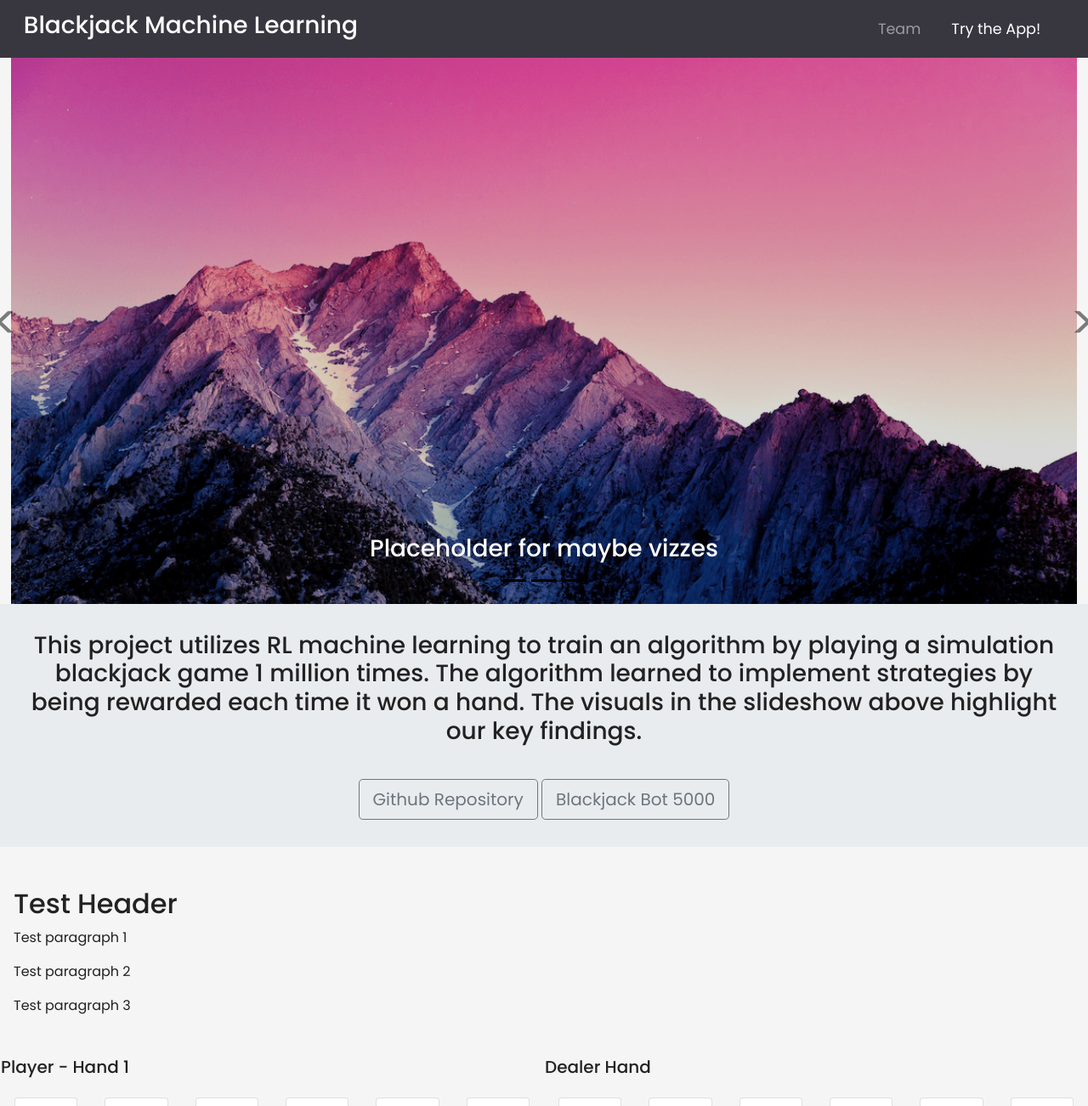
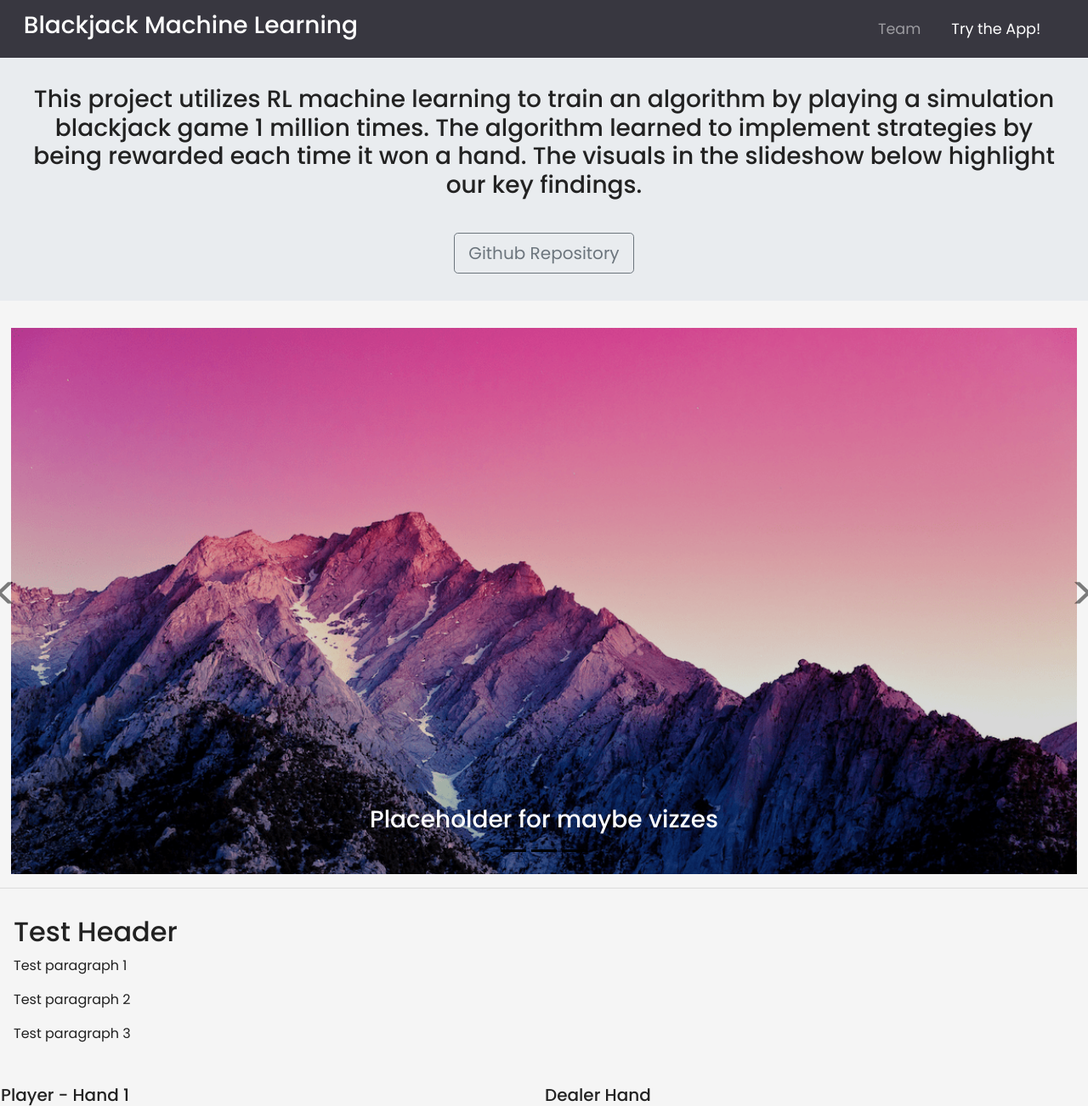
Before and after one commit to Austin-Potts/Blackjackbot5000, a Flask app: page / in a window 1280 px wide. Shown: the top 1302 px of the page at 85% size. Run offline with Flask 2, Linux system fonts and the light colour scheme; parts of the project's set-up code (start-up, migrations or seed data) failed here and were passed over; some libraries are stand-ins or nearby versions.

Commit message:
layout update

```diff
--- a/templates/index.html
+++ b/templates/index.html
@@ -34,6 +34,22 @@
 			</div>
 		</div>
 	</nav>
+
+		<!--- Jumbotron -->
+		<div class="container-fluid">
+			<div class="row jumbotron">
+				<div class="col-xs-12 col-sm-12 col-md-12 col-lg-12 col-xl-12 text-center">
+					<h3>This project utilizes RL machine learning to train an algorithm
+						by playing a simulation blackjack game 1 million times. The algorithm learned to implement
+						strategies by being rewarded each time it won a hand. The visuals in the slideshow below highlight our key findings. </h3>
+				</div>
+				<div class="col-12 text-center">
+						<a href="https://github.com/Austin-Potts/Blackjackbot5000" target="_blank"><button type="button"
+							class="btn btn-outline-secondary btn-lg text-center">Github Repository</button></a>
+
+				</div>
+			</div>
+		</div>
 
 
 	<!--- Carousel -->
@@ -134,23 +150,8 @@
 				<span class="sr-only">Next</span>
 			  </a>
 	</div>
+	<hr class="hr-100">
 
-		<!--- Jumbotron -->
-	<div class="container-fluid">
-		<div class="row jumbotron">
-			<div class="col-xs-12 col-sm-12 col-md-12 col-lg-12 col-xl-12 text-center">
-				<h3>This project utilizes RL machine learning to train an algorithm
-					by playing a simulation blackjack game 1 million times. The algorithm learned to implement
-					strategies by being rewarded each time it won a hand. The visuals in the slideshow above highlight our key findings. </h3>
-			</div>
-			<div class="col-12 text-center">
-					<a href="https://github.com/Austin-Potts/BlackjackMachineLearning" target="_blank"><button type="button"
-						class="btn btn-outline-secondary btn-lg text-center">Github Repository</button></a>
-					<a href="#"><button type="button"
-						class="btn btn-outline-secondary btn-lg text-center">Blackjack Bot 5000</button></a>
-			</div>
-		</div>
-	</div>
 
 	<!--Columns/main body-->
 	<div class = "container-fluid padding">
@@ -432,7 +433,7 @@
 						alt="profile picture">
 					<div class="card-body">
 						<h4 class="card-title">Shane Gatenby</h4>
-						<p class="card-text">Data Analyst with several years of industry experience. </p>
+						<p class="card-text">Data Analyst, National Park lover, adventurer and prospective beach raker. </p>
 						<a href="https://github.com/shanergy" target="_blank" class="btn btn-outline-secondary"><i
 								class="fab fa-github"></i></a>
 						<a href="https://www.linkedin.com/in/shane-gatenby/" target="_blank" class="btn btn-outline-secondary"><i
@@ -462,7 +463,7 @@
 						alt="profile picture">
 					<div class="card-body">
 						<h4 class="card-title">Austin Potts</h4>
-						<p class="card-text">Data Analyst, IT Hosting Intern, Dog Enthusiast</p>
+						<p class="card-text">Data Analyst, IT Hosting Intern, Dog Enthusiast.</p>
 						<a href="https://github.com/Austin-Potts" target="_blank" class="btn btn-outline-secondary"><i
 								class="fab fa-github"></i></a>
 						<a href="https://www.linkedin.com/in/austinpotts/" target="_blank" class="btn btn-outline-secondary"><i
@@ -477,7 +478,7 @@
 						alt="profile picture">
 					<div class="card-body">
 						<h4 class="card-title">Lansing Westlake</h4>
-						<p class="card-text">VP-Merchant Banking, former Auditor, aspiring Data Scientist</p>
+						<p class="card-text">VP-Merchant Banking, former Auditor, aspiring Data Scientist.</p>
 						<a href="https://github.com/Lpwestlake" target="_blank" class="btn btn-outline-secondary"><i
 								class="fab fa-github"></i></a>
 						<a href="https://www.linkedin.com/in/lansing-westlake-4651b044/" target="_blank" class="btn btn-outline-secondary"><i
```
